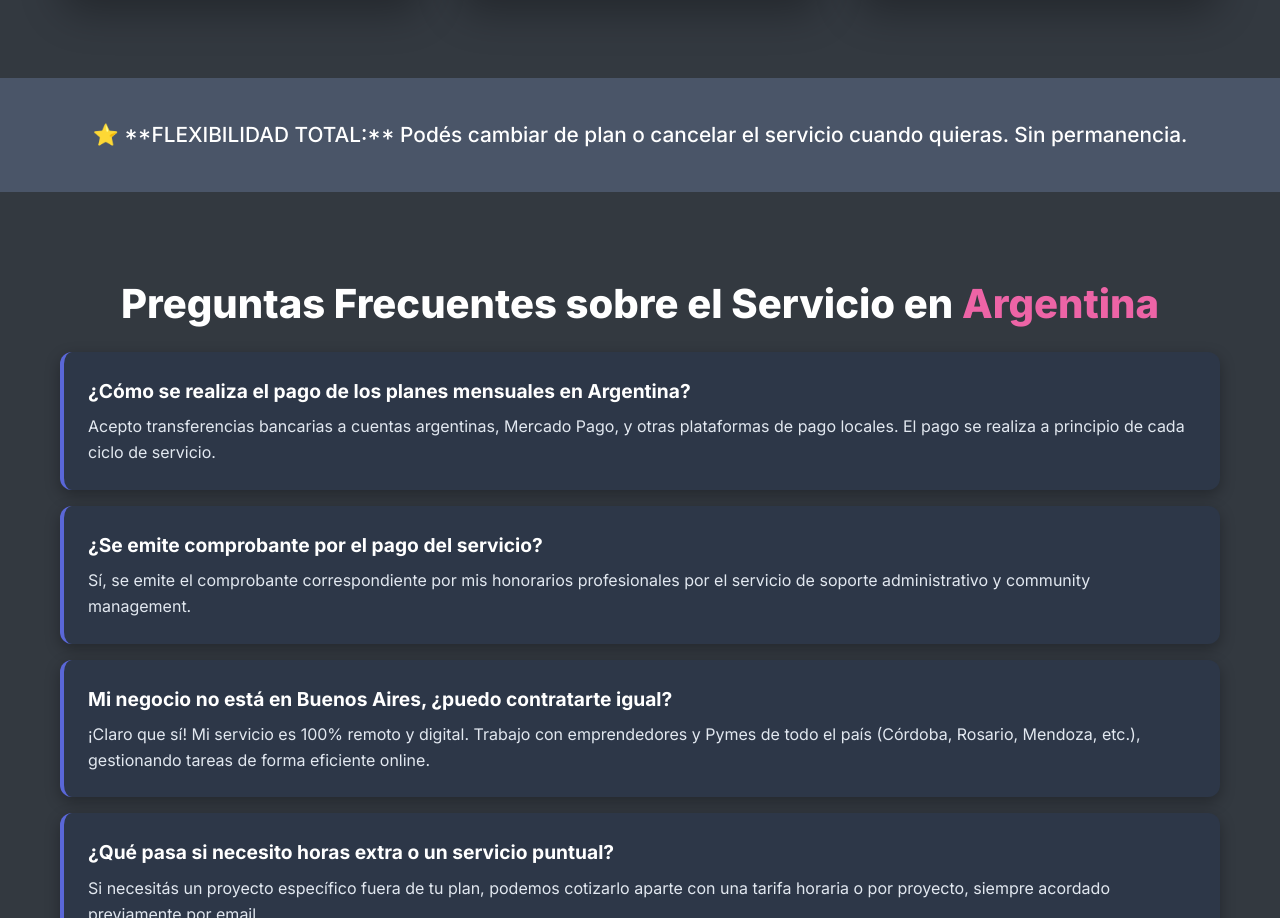
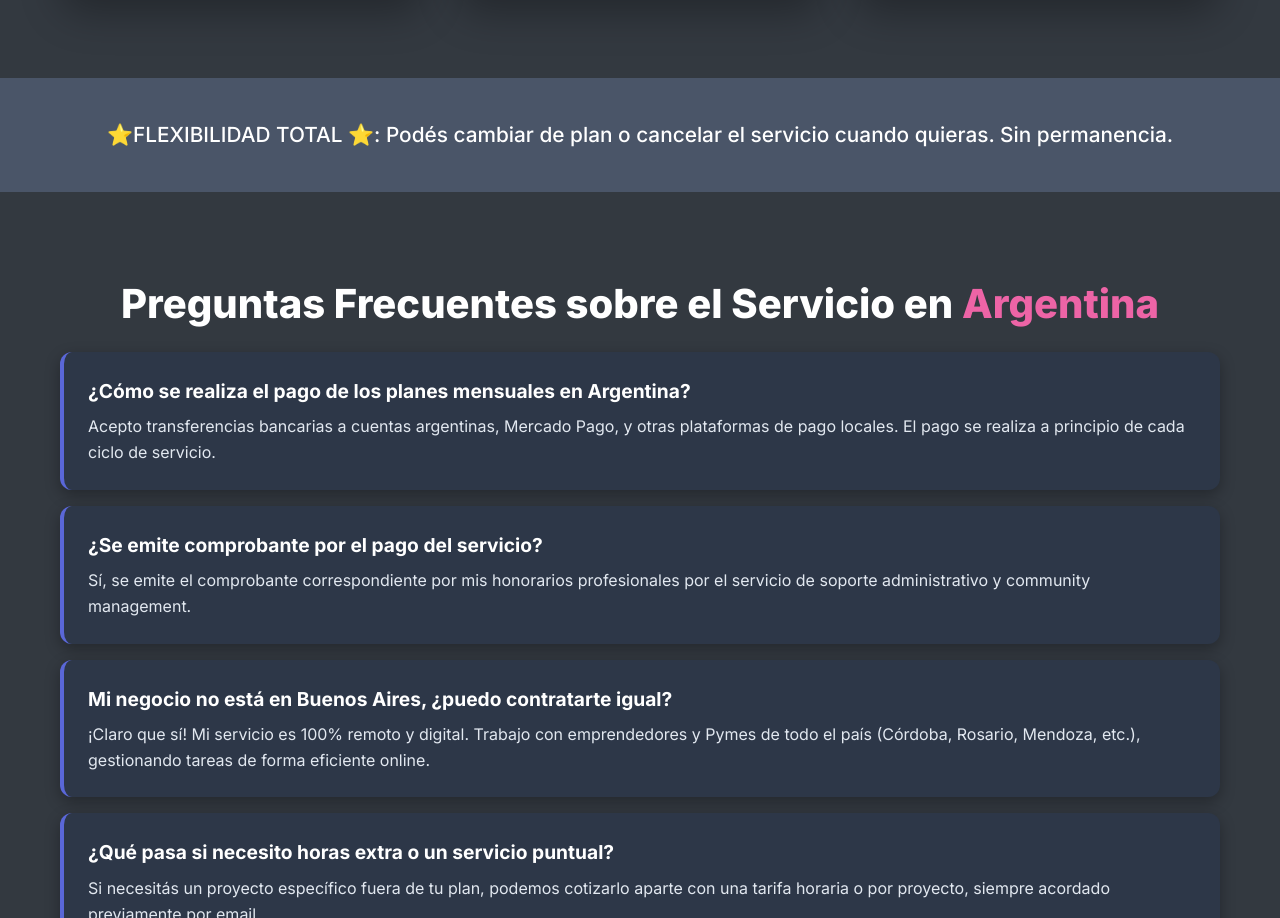
Before and after one commit to Matiascg96/Comunity-mannager-y-Asistente-administrativo, a plain HTML site: page index.html in a window 1280 px wide. Shown: the part 2883-3801 px from the top of the page. Drawn offline with Linux system fonts and the light colour scheme.

Commit message:
Update index.html

```diff
--- a/index.html
+++ b/index.html
@@ -140,7 +140,7 @@
 
     <section class="assurance fade-in">
         <div class="container">
-            <p>⭐ **FLEXIBILIDAD TOTAL:** Podés cambiar de plan o cancelar el servicio cuando quieras. Sin permanencia.</p>
+            <p>⭐FLEXIBILIDAD TOTAL ⭐: Podés cambiar de plan o cancelar el servicio cuando quieras. Sin permanencia.</p>
         </div>
     </section>
 
```
